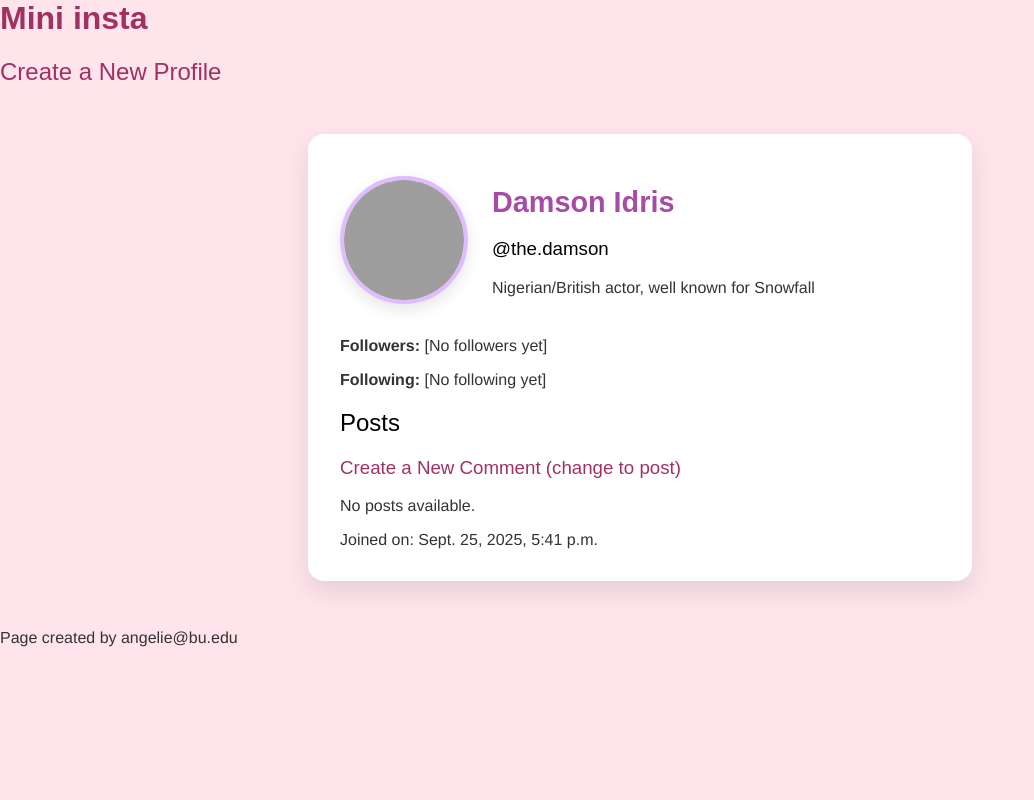
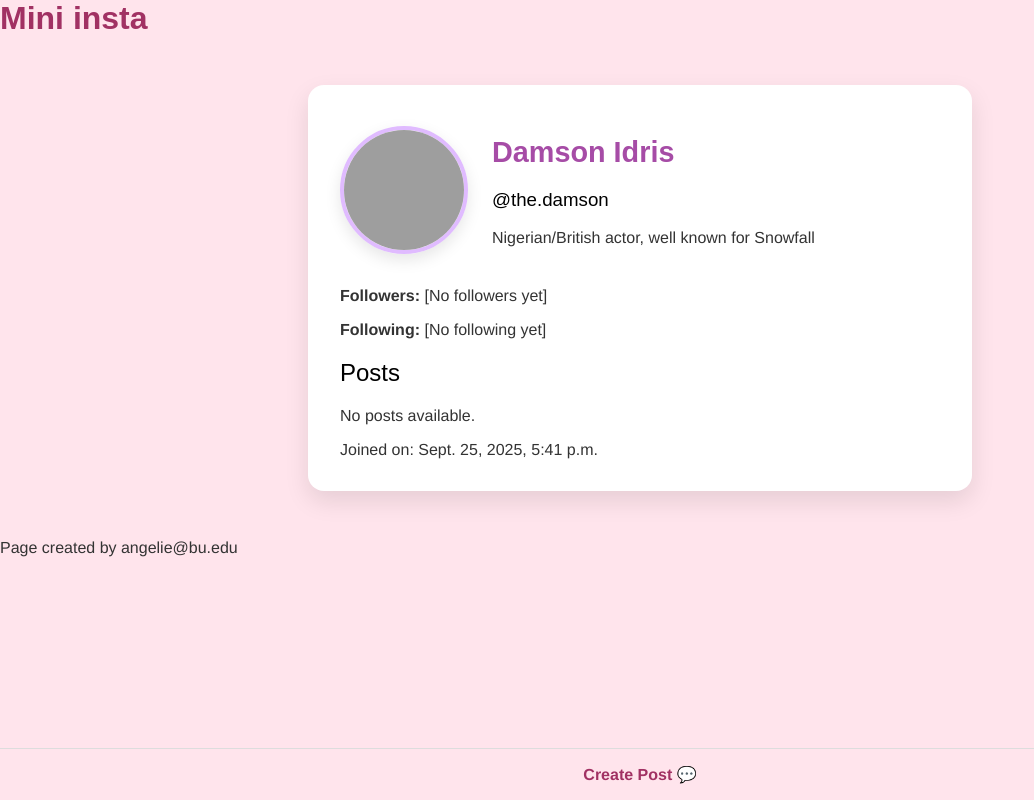
Before and after one commit to angelie04/cs412, a Django app: page /mini_insta/profile/2 in a window 1280 px wide. Shown: the whole page, without its empty margins (0-1034 px from the left). Run offline with Django 5.2, Linux system fonts and the light colour scheme; data comes from the database, SQL or seed files in the repository; both versions use the stored data as it was after the commit; grey boxes are pictures that could not be loaded.

Commit message:
finished task 2, deleted create comment syntax and update description comments

```diff
--- a/mini_insta/admin.py
+++ b/mini_insta/admin.py
@@ -5,6 +5,5 @@ from django.contrib import admin
 from .models import *
 
 admin.site.register(Profile)
-admin.site.register(Comment)
 admin.site.register(Post)
 admin.site.register(Photo)
--- a/mini_insta/models.py
+++ b/mini_insta/models.py
@@ -1,5 +1,5 @@
 # File: mini_insta/models.py
-# Author: Angelie Darbouze (angelie@bu.edu), 9/25/2025
+# Author: Angelie Darbouze (angelie@bu.edu), 10/1/2025
 # Description: Defines data models for the mini_insta application
 from django.db import models
 from django.urls import reverse
@@ -17,7 +17,7 @@ class Profile(models.Model):
         """ return a string representation of the Profile model"""
         return self.display_name
 
-    def get_absolute_url(self): #might not need this
+    def get_absolute_url(self):
         """ returns the URL to access a particular profile instance"""
         return reverse('show_profile', kwargs={'pk': self.pk})
 
@@ -26,19 +26,6 @@ class Profile(models.Model):
         # use object manager to retrieve posts about this profile
         posts = Post.objects.filter(profile=self)
         return posts
-
-class Comment(models.Model):
-    """ models the data attributes of a comment on a profile"""
-
-    #data attributes for a comment
-    profile = models.ForeignKey(Profile, on_delete=models.CASCADE)
-    text = models.TextField(blank=False)
-    published = models.DateTimeField(auto_now=True)
-    author = models.TextField(blank=False)
-
-    def __str__(self):
-        """ return a string representation of the Comment model"""
-        return f' {self.text}'
 
 class Post(models.Model):
     """ models the data attributes of a post on a profile"""
--- a/mini_insta/templates/mini_insta/base.html
+++ b/mini_insta/templates/mini_insta/base.html
@@ -16,11 +16,16 @@
     <head>
         <!-- link for the header text, so that users can always go back to home page if needed -->
         <h1> <a href="{% url 'show_all_profiles' %}"><strong> Mini insta </strong></a></h1>
-        <h2><a href="{% url 'create_profile' %}">Create a New Profile</a></h2>
     </head>
     <!-- subsitute specific content here -->
     {% block content %}
     {% endblock %}
+    <!-- Bottom navigation: show Create Post link only if a profile is present in the context -->
+    {% if profile %}
+    <nav class="bottom-nav">
+        <a href="{% url 'create_post' profile.pk %}" class="create-post-link"><strong>Create Post 💬</strong></a>
+    </nav>
+    {% endif %}
 </body>
 <footer>
     Page created by angelie@bu.edu
--- a/mini_insta/templates/mini_insta/show_profile.html
+++ b/mini_insta/templates/mini_insta/show_profile.html
@@ -21,19 +21,20 @@
         <p><strong>Followers:</strong> [No followers yet]</p>
         <p><strong>Following:</strong> [No following yet]</p>
     </div>
+
     <div class="profile-posts">
         <h2>Posts</h2>
-        <h3><a href="{% url 'create_comment' profile.pk %}">Create a New Comment (change to post)</a></h3>
-        <!-- display the users posts here, for now we are diplaying comments -->
-        <!-- {{profile.get_all_comments}} -->
+        <!-- display the users posts here-->
         {% for post in profile.get_all_posts %}
         <div>
             {% with photos=post.get_all_photos %}
             {% if photos|length %}
+            <!-- Display the first photo of the post -->
             <a href="{% url 'show_post' post.pk %}">
                 <img src="{{ photos.0.image_url }}" alt="Post Image" class="post-image">
             </a>
             {% else %}
+            <!-- If there are no photos, display a placeholder image -->
             <img src="{% static 'no-image.png' %}" alt="No Image Available" class="post-photo">
             {% endif %}
             {% endwith %}
@@ -42,15 +43,11 @@
         {% empty %}
         <p>No posts available.</p>
         {% endfor %}
-        {% for comment in profile.get_all_comments %}
-        <div>
-            <strong> by {{ comment.author }}:</strong>
-            <p>{{ comment.text }}</p>
-        </div>
-        {% endfor %}
     </div>
+
     <div>
         Joined on: {{ profile.join_date }}
     </div>
+
 </div>
 {% endblock %}
--- a/mini_insta/urls.py
+++ b/mini_insta/urls.py
@@ -1,12 +1,12 @@
 # mini_insta/urls.py
 # defines URL patterns for the mini_insta app
-# Angelie Darbouze (angelie@bu.edu), 9/25/2025
+# Angelie Darbouze (angelie@bu.edu), 10/1/2025
 from django.urls import path
 from .views import *
 urlpatterns = [
      path('', ProfileListView.as_view(), name='show_all_profiles'), #for the homepage
      path('profile/<int:pk>', ProfileDetailView.as_view(), name='show_profile'), # for the individual profile page
      path('profile/create', ProfileCreateView.as_view(), name='create_profile'), # for the create profile page
-     path('profile/<int:pk>/create_comment', CommentCreateView.as_view(), name='create_comment'), # for the create comment page
      path('post/<int:pk>', PostDetailView.as_view(), name='show_post'), # for the individual post page
+     path('profile/<int:pk>/create_post/', CreatePostView.as_view(), name='create_post'), # for the create post page
 ]
--- a/mini_insta/views.py
+++ b/mini_insta/views.py
@@ -1,10 +1,10 @@
 # File: mini_insta/views.py
-# Author: Angelie Darbouze (angelie@bu.edu), 9/25/2025
+# Author: Angelie Darbouze (angelie@bu.edu), 10/1/2025
 # Description: Defines the view classes for the mini_insta app
 from django.shortcuts import render
 from django.views.generic import ListView, DetailView, CreateView
 from .models import *
-from .forms import ProfileForm, CommentForm
+from .forms import *
 from django.urls import reverse
 
 # Create your views here.
@@ -33,7 +33,6 @@ class ProfileCreateView(CreateView): # new
     model = Profile
     form_class = ProfileForm
     template_name = 'mini_insta/create_profile.html'
-    # success_url = '/profiles/'  # Redirect to the profile list after successful creation
 
 class PostDetailView(DetailView): #new
     """A view class to show a single post page"""
@@ -42,20 +41,16 @@ class PostDetailView(DetailView): #new
     template_name = 'mini_insta/show_post.html'
     context_object_name = 'post' # note singular variable name
 
-class CommentCreateView(CreateView): # from module video
-    """ A view to handle creation of a new Comment on a Profile"""
+class CreatePostView(CreateView): # new
+    """ A view to handle creating a new Post on a Profile"""
+    model = Post
+    form_class = CreatePostForm
+    template_name = 'mini_insta/create_post_form.html'
 
-    form_class = CommentForm
-    template_name = 'mini_insta/create_comment_form.html'
+    def get_context_data(self): # this is to add the profile class to the context (when you click create post for a specific profile!!)
+        """Add the profile object to the context"""
 
-    def get_success_url(self):
-        """ after successfully creating a comment, return to the profile page"""
-        # get the profile pk from the URL
-        pk = self.kwargs['pk']
-        return reverse('show_profile', kwargs={'pk': pk})
-
-    def get_context_data(self): # this is to add the profile class to the context (when you click create comment for a specific profile!!)
-        """Add the profile object to the context"""
+        # context dictionary from the superclass
         context = super().get_context_data()
         #find and add the profile to the context
         profile_pk = self.kwargs['pk']
@@ -73,7 +68,20 @@ class CommentCreateView(CreateView): # from module video
         profile_pk = self.kwargs['pk']
         # get the Profile object associated with this pk
         profile = Profile.objects.get(pk=profile_pk)
-        # associate this profile with the comment being created
-        form.instance.profile = profile #attach the correct profile to the comment
-        # call the super class form_valid() method to save the new comment object
+        # associate this profile with the post being created
+        form.instance.profile = profile #attach the correct profile to the post
+        # Save the new Post object to the database
+        post = form.save()
+         # Retrieve the image_url from the POST data.
+        image_url = self.request.POST.get('image_url', None)
+        if image_url:
+            # Create and save a Photo instance with the new Post as its foreign key.
+            Photo.objects.create(post=post, image_url=image_url)
+
         return super().form_valid(form)
+
+    def get_success_url(self):
+        """ after successfully creating a post, return to the post detail page"""
+        # get the profile pk from the URL
+        pk = self.kwargs['pk']
+        return reverse('show_post', kwargs={'pk': self.object.pk})
--- a/static/styles-mini_insta.css
+++ b/static/styles-mini_insta.css
@@ -106,3 +106,13 @@ a {
 .button:hover {
   background-color: #d19eff;
 }
+
+.bottom-nav {
+  position: fixed;
+  bottom: 0;
+  width: 100%;
+  background-color: #ffe4ec;
+  border-top: 1px solid #ddd;
+  text-align: center;
+  padding: 1rem 0;
+}
```
Also changed, not shown: mini_insta/forms.py (+8 -7 lines), mini_insta/templates/mini_insta/create_comment_form.html (deleted, +0 -16 lines), mini_insta/templates/mini_insta/create_post_form.html (added, +26 -0 lines), mini_insta/templates/mini_insta/show_all_profiles.html (+5 -3 lines), mini_insta/templates/mini_insta/show_post.html (+11 -3 lines), db.sqlite3.
